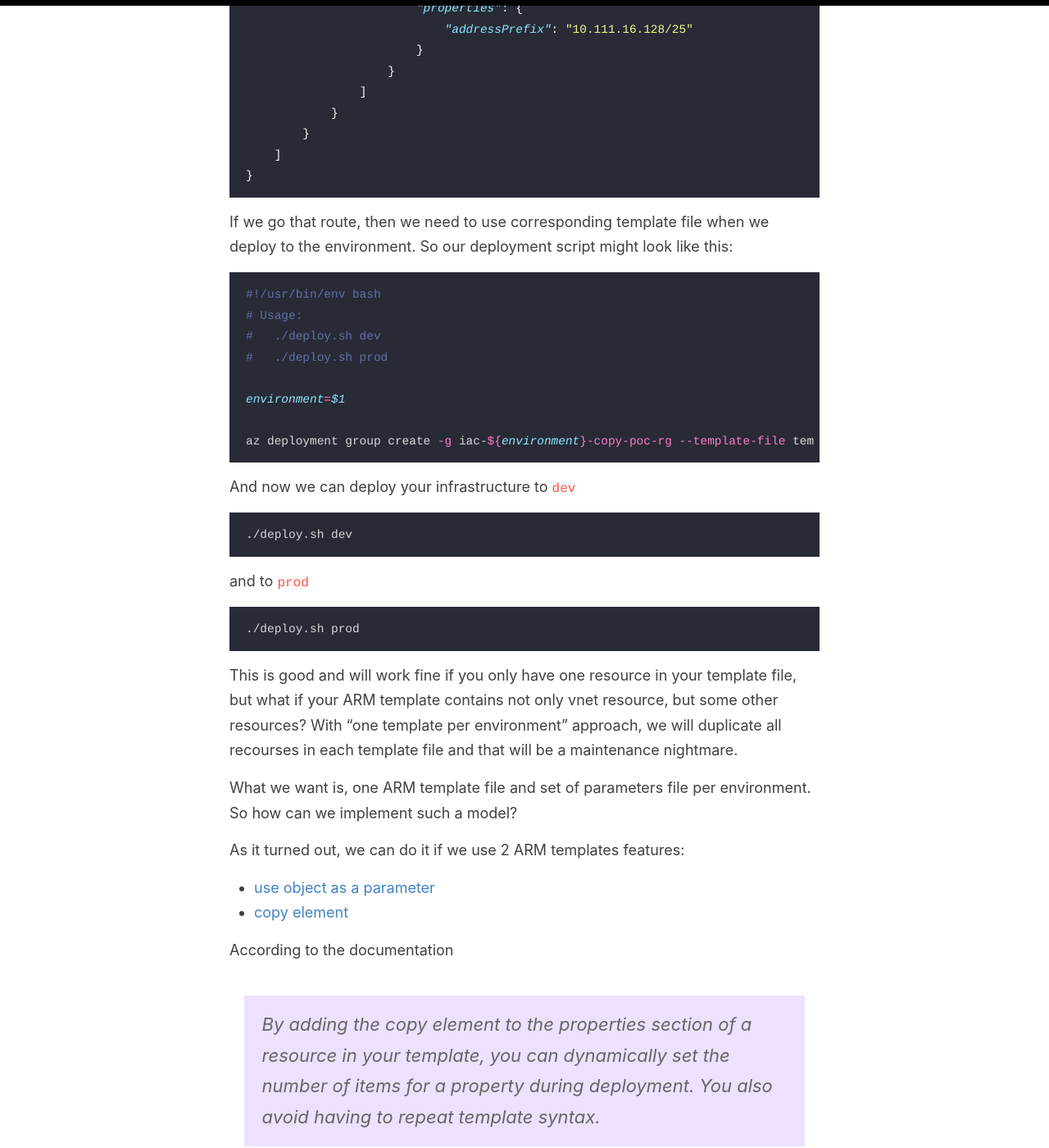
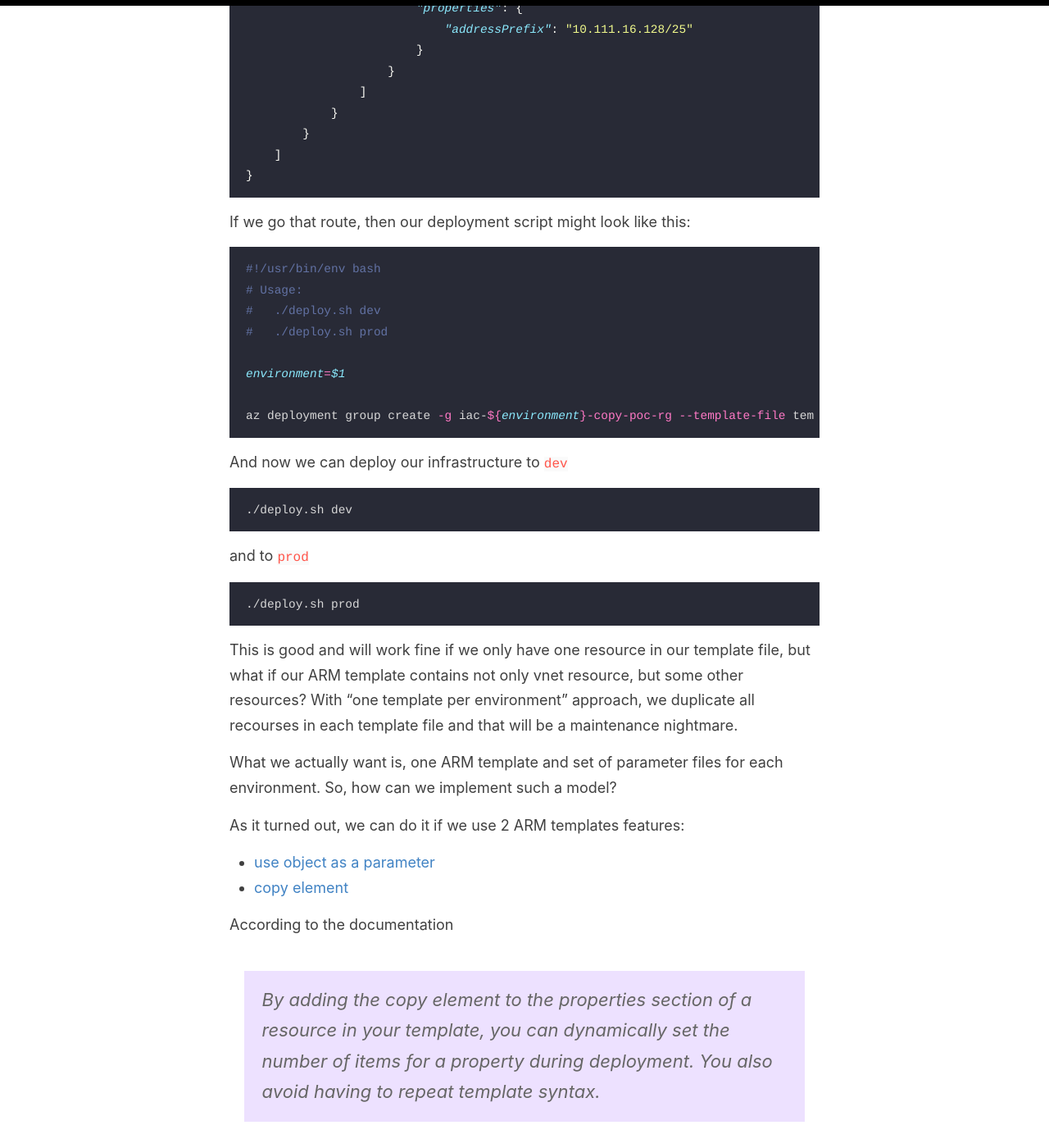
Before and after one commit to evgenyb/evgenyb.github.io, a Jekyll site: the page built from _posts/2020-05-05-use-copy-function-to-simplify-arm-templates.md, in a window 1280 px wide and 1400 px high, scrolled down 3776 px. Shown: the whole window at 82% size. Built offline with Jekyll 4.4.1, drawn with Linux system fonts in a browser that asks for light colours; some of the changed text lies outside the part shown.

Commit message:
Work with content quality

````diff
--- a/_posts/2020-05-05-use-copy-function-to-simplify-arm-templates.md
+++ b/_posts/2020-05-05-use-copy-function-to-simplify-arm-templates.md
@@ -146,7 +146,7 @@ Let's create `template-prod.json` file with ARM template for vnet resource.
 }
 ```
 
-If we go that route, then we need to use corresponding template file when we deploy to the environment. So our deployment script might look like this:
+If we go that route, then our deployment script might look like this:
 
 ```bash
 #!/usr/bin/env bash
@@ -159,7 +159,7 @@ environment=$1
 az deployment group create -g iac-${environment}-copy-poc-rg --template-file template-${environment}.json
 ```
 
-And now we can deploy your infrastructure to `dev`
+And now we can deploy our infrastructure to `dev`
 
 ```bash
 ./deploy.sh dev
@@ -171,9 +171,9 @@ and to `prod`
 ./deploy.sh prod
 ```
 
-This is good and will work fine if you only have one resource in your template file, but what if your ARM template contains not only vnet resource, but some other resources? With "one template per environment" approach, we will duplicate all recourses in each template file and that will be a maintenance nightmare.
+This is good and will work fine if we only have one resource in our template file, but what if our ARM template contains not only vnet resource, but some other resources? With "one template per environment" approach, we duplicate all recourses in each template file and that will be a maintenance nightmare.
 
-What we want is, one ARM template file and set of parameters file per environment. So how can we implement such a model?
+What we actually want is, one ARM template and set of parameter files for each environment. So, how can we implement such a model?
 
 As it turned out, we can do it if we use 2 ARM templates features:
 
@@ -201,7 +201,7 @@ Let's also define some conventions:
 
 * `vnet` name will be composed in the template based on `environment` parameter by using [concat()](https://docs.microsoft.com/en-us/azure/azure-resource-manager/templates/template-functions-array#concat) function.
 
-Let's do this:
+Let's do this!
 
 ## Add parameters to the template
 
````
Also changed, not shown: other parts of _posts/2020-05-05-use-copy-function-to-simplify-arm-templates.md (+2 -2 lines).
